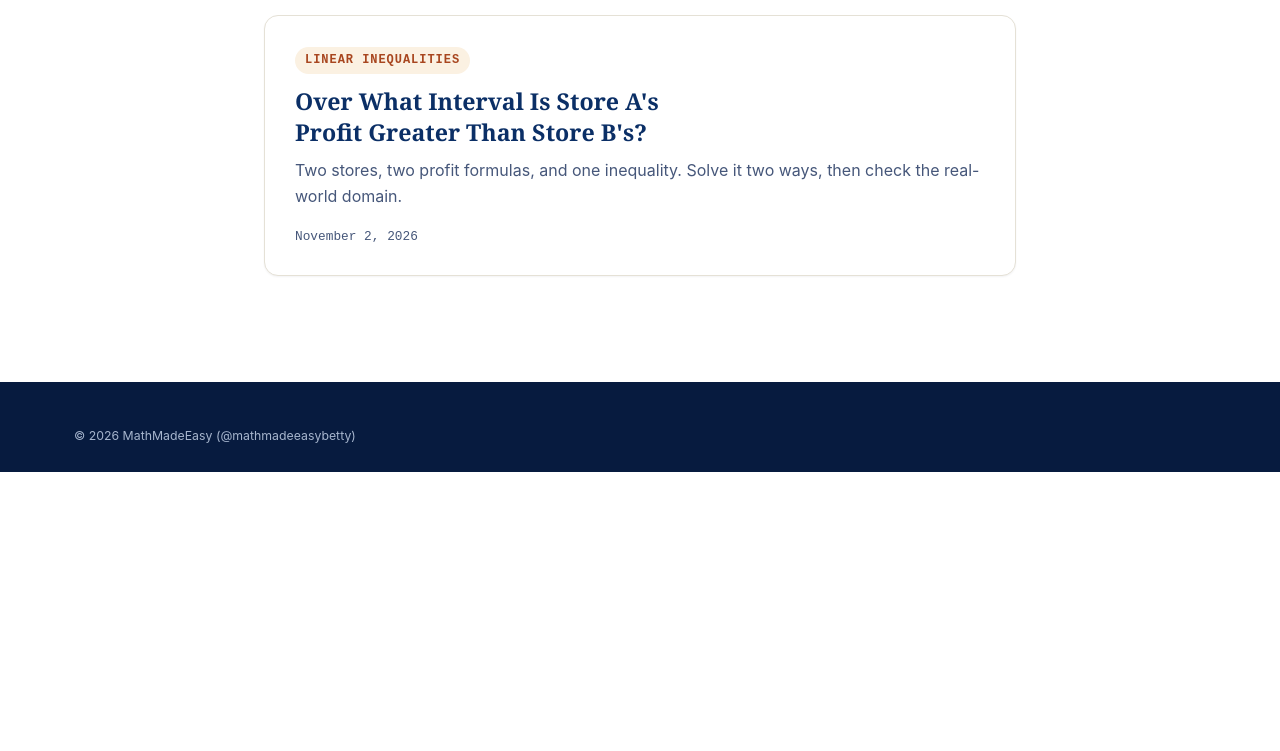
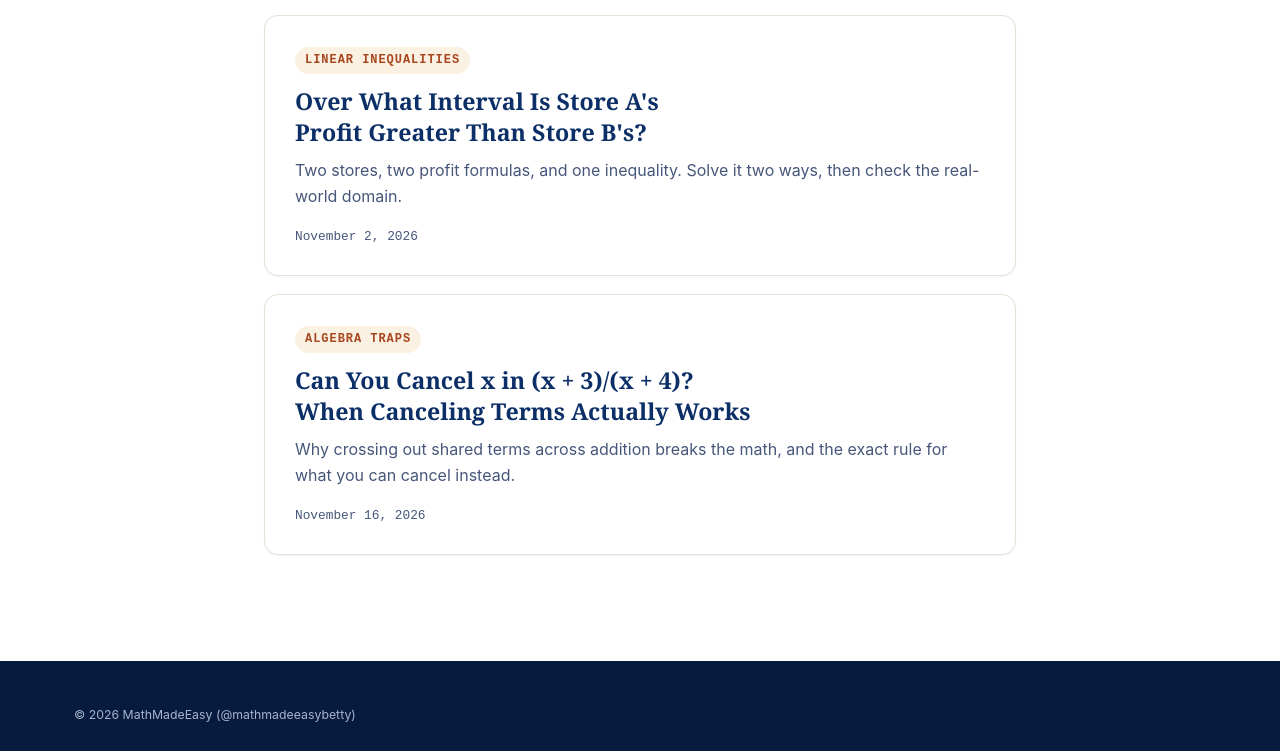
Before and after one commit to mathmadeeasybetty/mathmadeeasybetty.github.io, a plain HTML site: page blog/index.html in a window 1280 px wide. Shown: the part 1534-2285 px from the top of the page. Before the commit the page ends 2006 px from the top, so only its background shows below. Drawn offline with Linux system fonts and the light colour scheme.

Commit message:
Update index.html
new blog #6 added

```diff
--- a/blog/index.html
+++ b/blog/index.html
@@ -97,6 +97,13 @@
   <p>Two stores, two profit formulas, and one inequality. Solve it two ways, then check the real-world domain.</p>
   <div class="post-meta">November 2, 2026</div>
 </a>
+  <!-- BLOG #6 Canceling Terms in a Fraction -->
+<a href="cancel-terms-in-a-fraction.html" class="post-card">
+  <span class="post-tag">Algebra Traps</span>
+  <h2>Can You Cancel x in (x + 3)/(x + 4)? When Canceling Terms Actually Works</h2>
+  <p>Why crossing out shared terms across addition breaks the math, and the exact rule for what you can cancel instead.</p>
+  <div class="post-meta">November 16, 2026</div>
+</a>
 
 
 </main>
```
